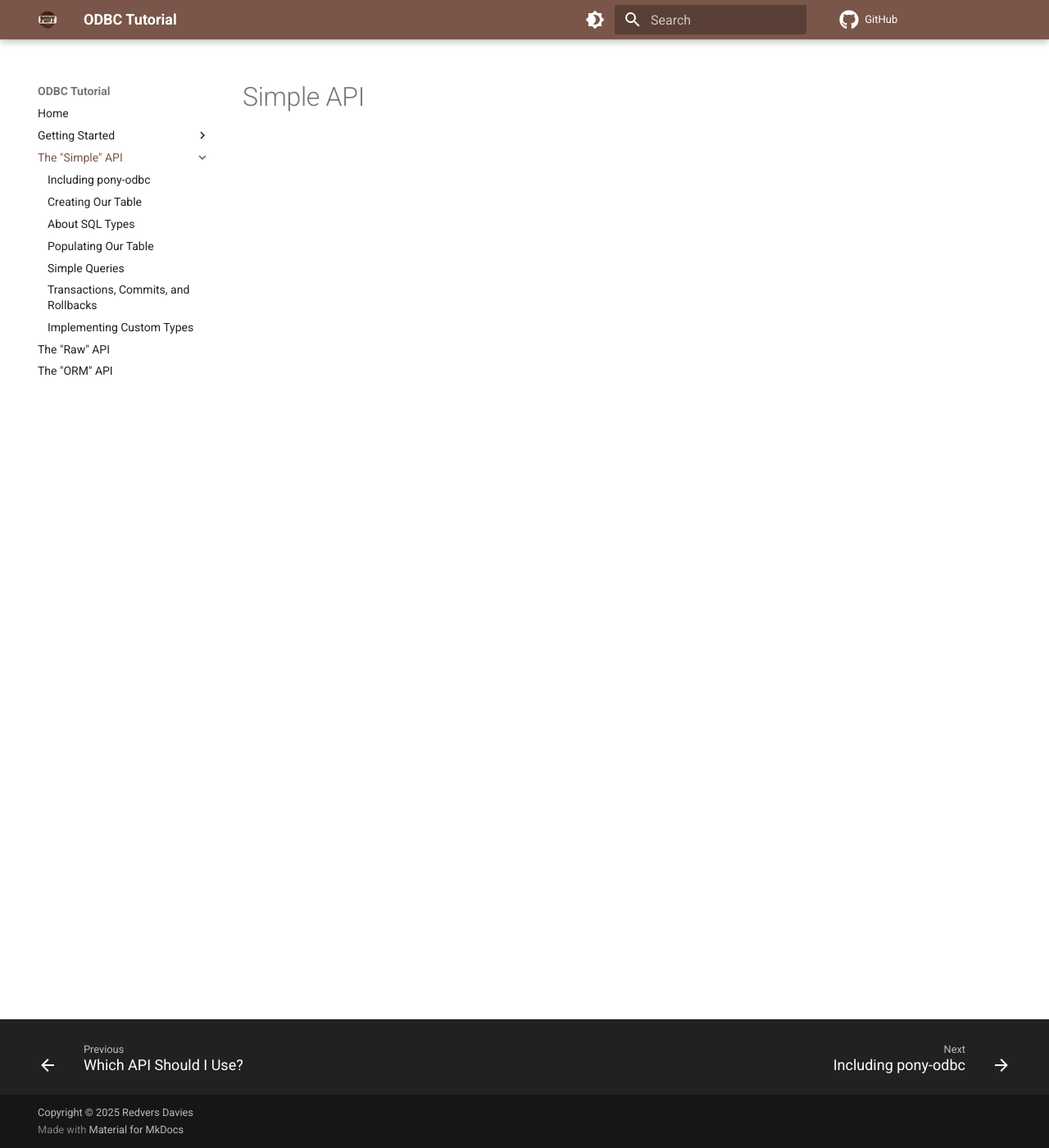
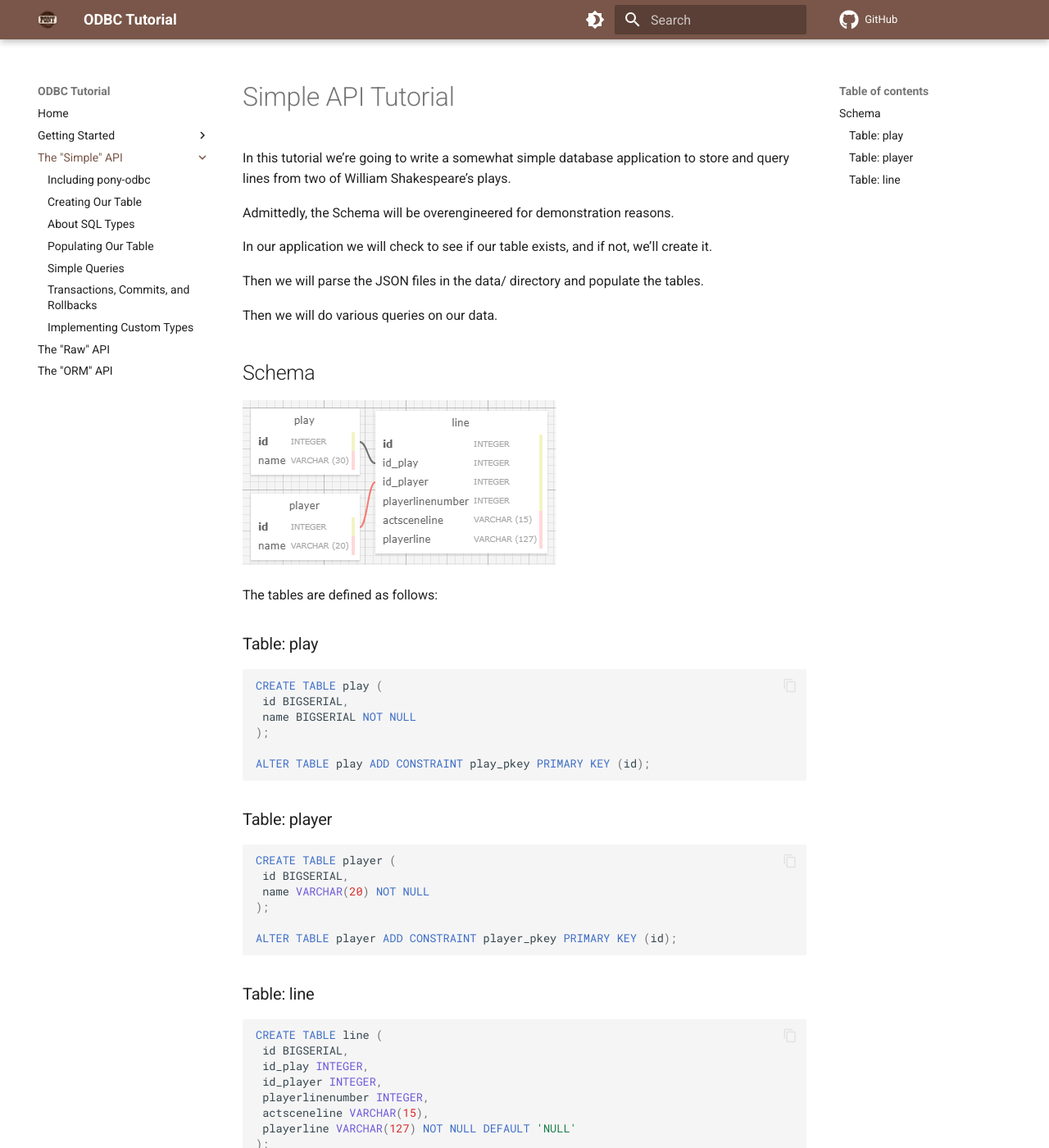
Before and after one commit to redvers/odbc-tutorial, an MkDocs documentation site: the page built from docs/simple/index.md, in a window 1280 px wide and 1400 px high. Shown: the whole window at 82% size. Built offline with MkDocs 1.6.1 and Material for MkDocs 9.7.7, drawn with Linux system fonts in a browser that asks for light colours; comment, search, counter and statistics services are not loaded; some of the changed text lies outside the part shown.

Commit message:
Initial Overview

````diff
--- a/docs/simple/index.md
+++ b/docs/simple/index.md
@@ -1 +1,57 @@
-# Simple API
+# Simple API Tutorial
+
+In this tutorial we're going to write a somewhat simple database application to store and query lines from two of William Shakespeare's plays.
+
+Admittedly, the Schema will be overengineered for demonstration reasons.
+
+In our application we will check to see if our table exists, and if not, we'll create it.
+
+Then we will parse the JSON files in the data/ directory and populate the tables.
+
+Then we will do various queries on our data.
+
+## Schema
+
+![Schema Image](../assets/shakespeare-schema.png)
+
+The tables are defined as follows:
+
+### Table: play
+
+```sql
+CREATE TABLE play (
+ id BIGSERIAL,
+ name BIGSERIAL NOT NULL
+);
+
+ALTER TABLE play ADD CONSTRAINT play_pkey PRIMARY KEY (id);
+```
+
+### Table: player
+
+```sql
+CREATE TABLE player (
+ id BIGSERIAL,
+ name VARCHAR(20) NOT NULL
+);
+
+ALTER TABLE player ADD CONSTRAINT player_pkey PRIMARY KEY (id);
+```
+
+### Table: line
+
+```sql
+CREATE TABLE line (
+ id BIGSERIAL,
+ id_play INTEGER,
+ id_player INTEGER,
+ playerlinenumber INTEGER,
+ actsceneline VARCHAR(15),
+ playerline VARCHAR(127) NOT NULL DEFAULT 'NULL'
+);
+
+ALTER TABLE line ADD CONSTRAINT line_pkey PRIMARY KEY (id);
+
+ALTER TABLE line ADD CONSTRAINT line_id_play_fkey FOREIGN KEY (id_play) REFERENCES play(id);
+ALTER TABLE line ADD CONSTRAINT line_id_player_fkey FOREIGN KEY (id_player) REFERENCES player(id);
+```
````
Also changed, not shown: docs/assets/shakespeare-schema.png (added).
